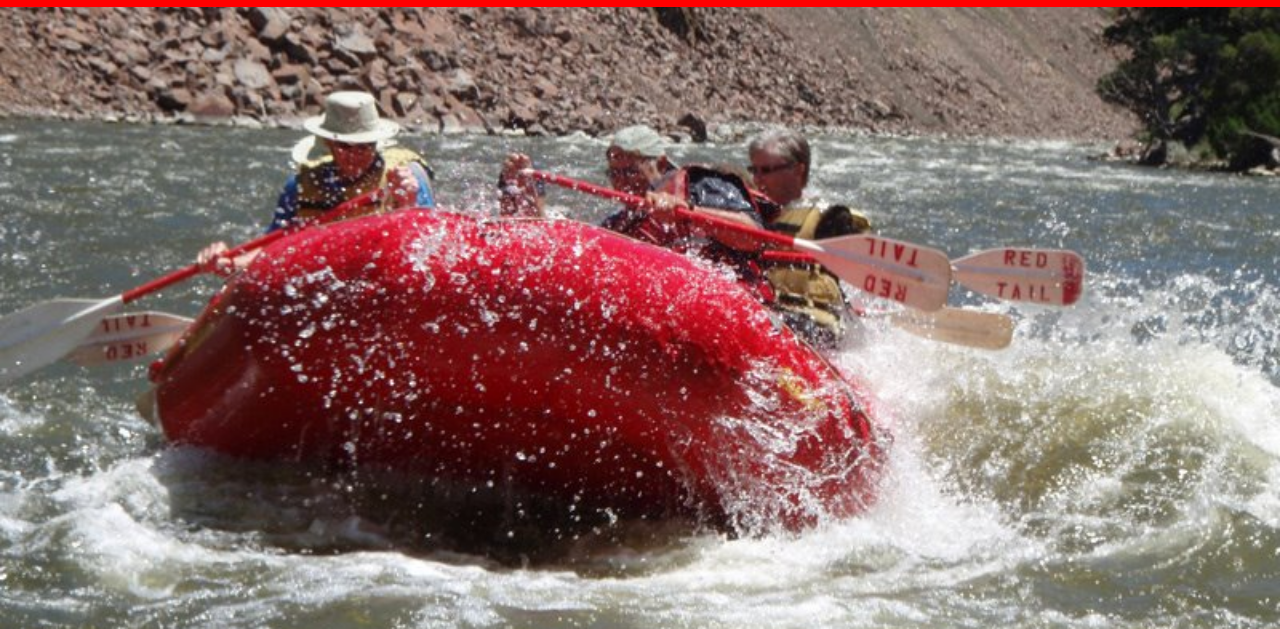
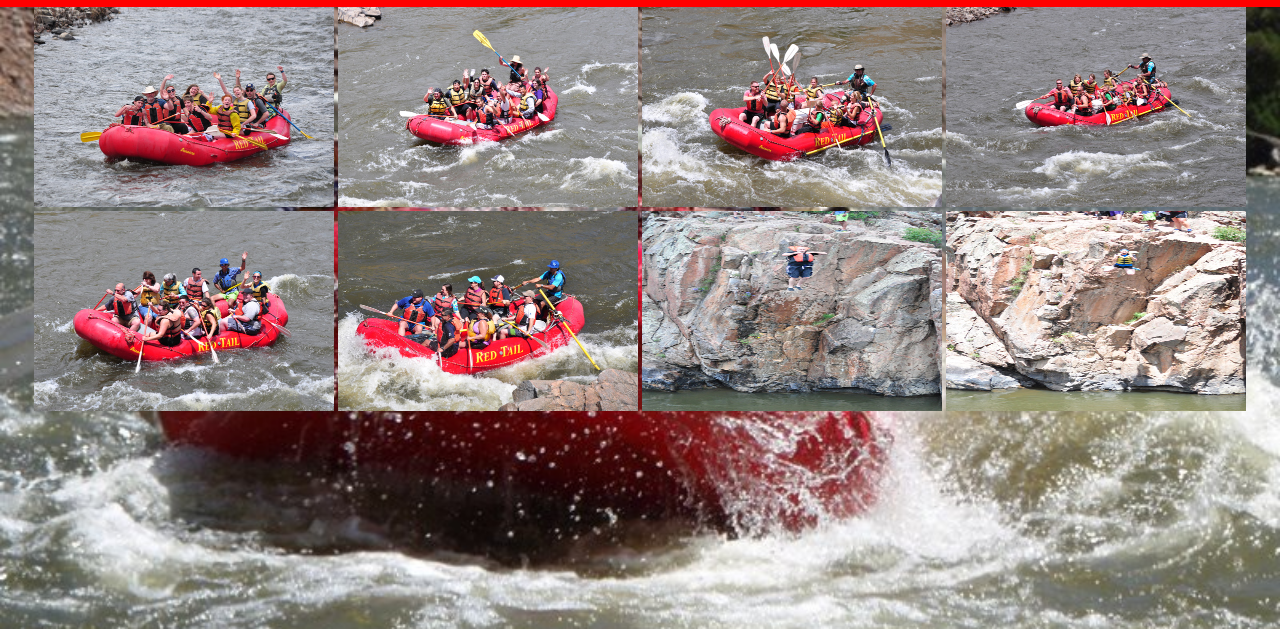
Before and after one commit to jonmoran/redtailRafting, a plain HTML site: page photos.html in a window 1280 px wide. Shown: the part 171-800 px from the top of the page. Drawn offline with Linux system fonts and the light colour scheme.

Commit message:
Added photos to gallery

```diff
--- a/photos.html
+++ b/photos.html
@@ -25,5 +25,15 @@
   				</div>
   		</ul>
 	</div>
+	<div class="gallery">
+		<img src="images/redtailalex1.jpg" width="300" height="200">
+		<img src="images/redtailbrett1.jpg" width="300" height="200">
+		<img src="images/redtailmouse1.jpg" width="300" height="200">
+		<img src="images/redtailmouse2.jpg" width="300" height="200">
+		<img src="images/redtailtony1.jpg" width="300" height="200">
+		<img src="images/redtailtony2.jpg" width="300" height="200">
+		<img src="images/cliffjump1.jpg" width="300" height="200">
+		<img src="images/cliffjump2.jpg" width="300" height="200">
+	</div>
 </body>
 </html>
```
Also changed, not shown: images/cliffjump1.jpg (added), images/cliffjump2.jpg (added), images/cliffjump3.jpg (added), images/redtailalex1.jpg (added), images/redtailbrett1.jpg (added), images/redtailmouse1.jpg (added), images/redtailmouse2.jpg (added), images/redtailtony1.jpg (added), images/redtailtony2.jpg (added).
